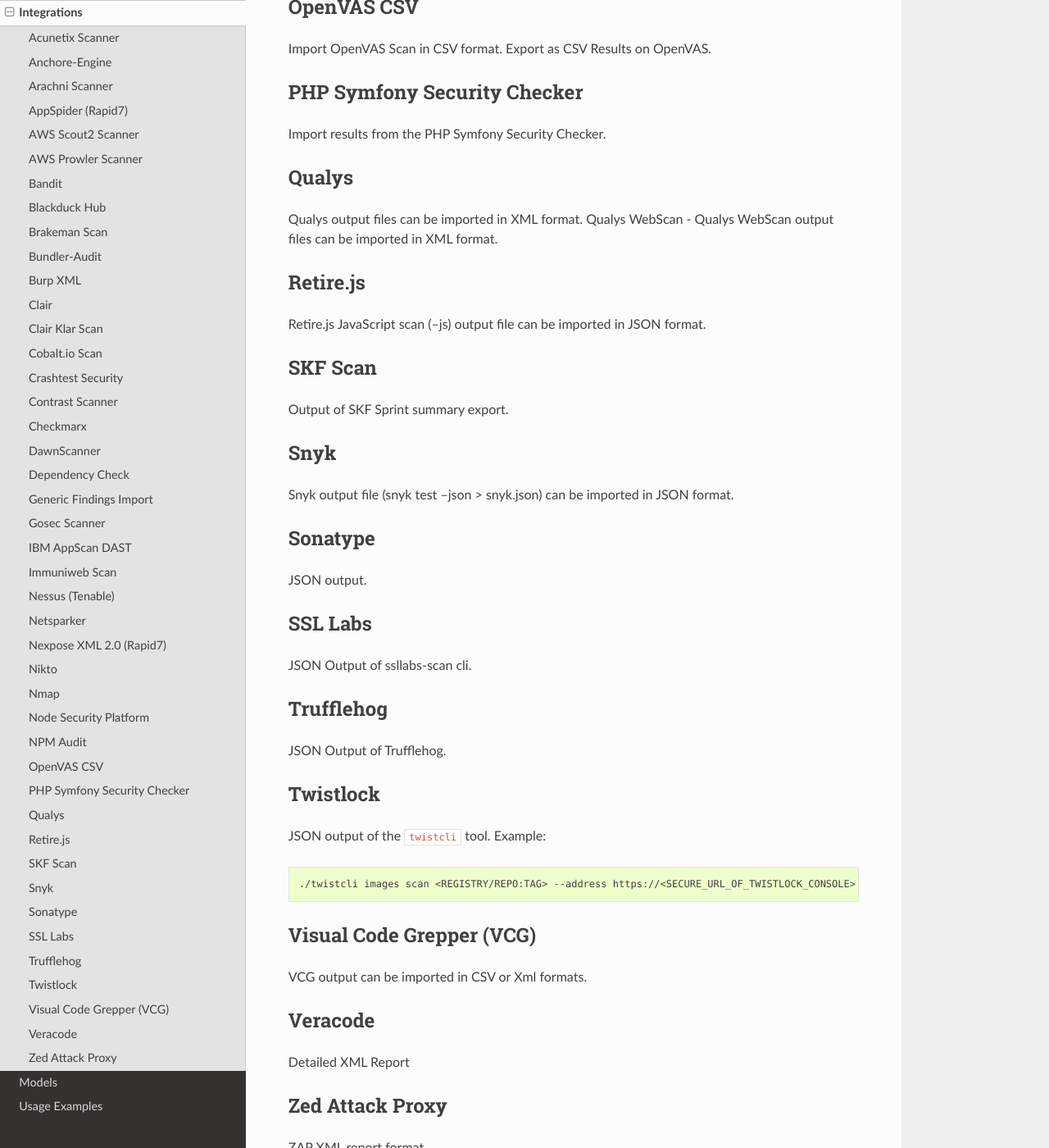
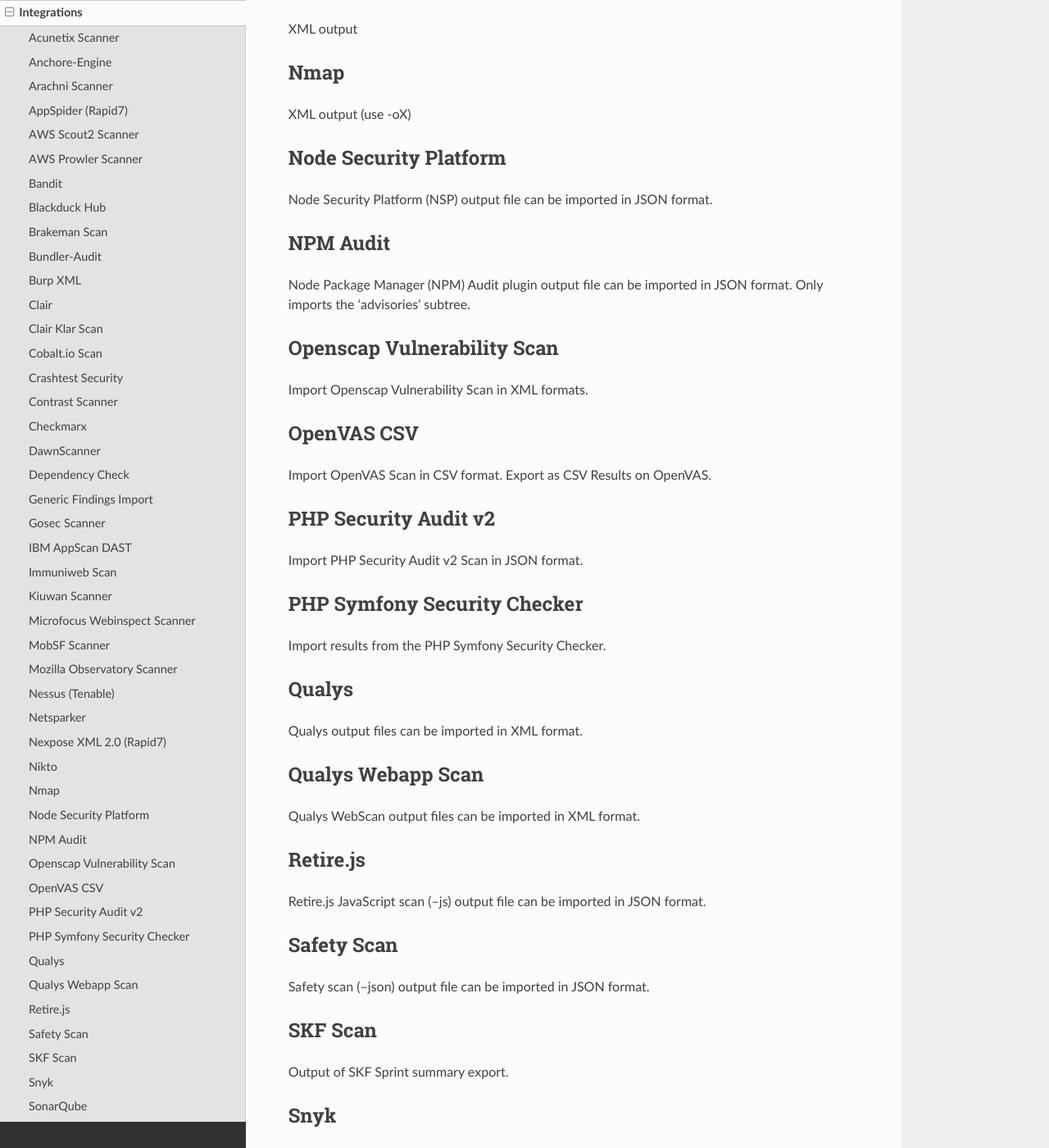
Before and after one commit to DefectDojo/Documentation, a Sphinx documentation site: the page built from docs/integrations.rst, in a window 1280 px wide and 1400 px high, scrolled down 3410 px. Shown: the whole window at 82% size. Built offline with Sphinx 7.4.7 and the Read the Docs theme 2.0.0, drawn with Linux system fonts in a browser that asks for light colours; some of the changed text lies outside the part shown.

Commit message:
Add more scanner to documentation

```diff
--- a/docs/integrations.rst
+++ b/docs/integrations.rst
@@ -96,6 +96,22 @@
 ---------------
 XML Scan Result File from Imuniweb Scan.
 
+Kiuwan Scanner
+---------------
+Import Kiuwan Scan in CSV format. Export as CSV Results on Kiuwan.
+
+Microfocus Webinspect Scanner
+------------------------------
+Import XML report
+
+MobSF Scanner
+--------------
+Export a JSON file using the API, api/v1/report_json.</li>
+
+Mozilla Observatory Scanner
+----------------------------
+Import JSON report.
+
 Nessus (Tenable)
 ----------------
 Reports can be imported in the CSV, and .nessus (XML) report formats.
@@ -124,9 +140,17 @@
 ---------
 Node Package Manager (NPM) Audit plugin output file can be imported in JSON format. Only imports the 'advisories' subtree.
 
+Openscap Vulnerability Scan
+----------------------------
+Import Openscap Vulnerability Scan in XML formats.
+
 OpenVAS CSV
 -----------
 Import OpenVAS Scan in CSV format. Export as CSV Results on OpenVAS.
+
+PHP Security Audit v2
+----------------------
+Import PHP Security Audit v2 Scan in JSON format.
 
 PHP Symfony Security Checker
 ----------------------------
@@ -135,11 +159,18 @@
 Qualys
 ------
 Qualys output files can be imported in XML format.
-Qualys WebScan - Qualys WebScan output files can be imported in XML format.
+
+Qualys Webapp Scan
+-------------------
+Qualys WebScan output files can be imported in XML format.
 
 Retire.js
 ---------
 Retire.js JavaScript scan (--js) output file can be imported in JSON format.
+
+Safety Scan
+------------
+Safety scan (--json) output file can be imported in JSON format.
 
 SKF Scan
 --------
@@ -148,6 +179,14 @@
 Snyk
 ----
 Snyk output file (snyk test --json > snyk.json) can be imported in JSON format.
+
+SonarQube
+----------
+SonarQube output file can be imported in HTML format.
+
+SpotBugs
+---------
+XML report of textui cli.
 
 Sonatype
 --------
@@ -161,6 +200,10 @@
 ----------
 JSON Output of Trufflehog.
 
+Trustwave
+----------
+CSV output of Trustwave vulnerability scan.
+
 Twistlock
 ---------
 JSON output of the ``twistcli`` tool. Example:
@@ -169,6 +212,7 @@
 
    ./twistcli images scan <REGISTRY/REPO:TAG> --address https://<SECURE_URL_OF_TWISTLOCK_CONSOLE> --user <USER> --details --output-file=<PATH_TO_SAVE_JSON_FILE>
 
+
 Visual Code Grepper (VCG)
 -------------------------
 VCG output can be imported in CSV or Xml formats.
@@ -176,6 +220,14 @@
 Veracode
 --------
 Detailed XML Report
+
+Wapiti Scan
+------------
+Import XML report.
+
+Whitesource Scan
+-----------------
+Import JSON report
 
 Zed Attack Proxy
 ----------------
```
